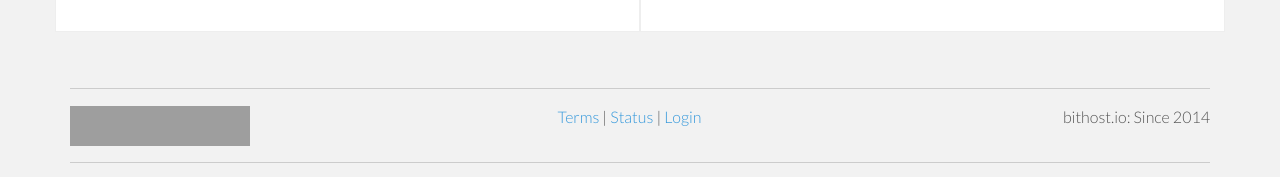
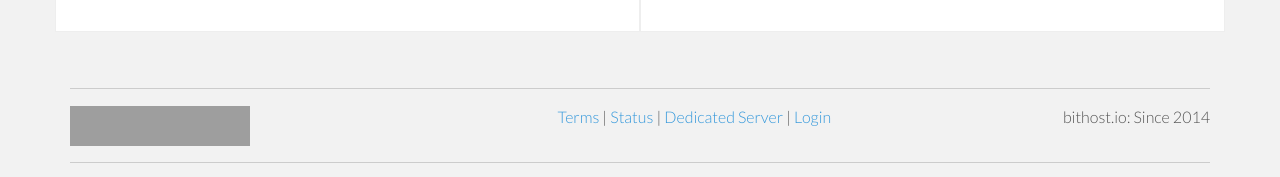
Before and after one commit to bithostio/www.bithost.io, a Jekyll site: the page built from index.html, in a window 1280 px wide and 900 px high, scrolled down 912 px. Shown: the part 720-897 px from the top of the window. Built offline with Jekyll 4.4.1, drawn with Linux system fonts in a browser that asks for light colours; nearby versions of some CDN libraries; Markdown is read by kramdown in place of the engine named in the settings; grey boxes are pictures that could not be loaded.

Commit message:
Update default.html

```diff
--- a/_layouts/default.html
+++ b/_layouts/default.html
@@ -76,6 +76,7 @@
       <div class="col-md-4">
         <a href="/terms">Terms</a> |
         <a href="http://status.bithost.io">Status</a> |
+        <a href="https://www.superbithost.com">Dedicated Server</a> |
         <a href="https://dashboard.bithost.io">Login</a>
       </div>
       <div class="col-md-3 text-right">
```
